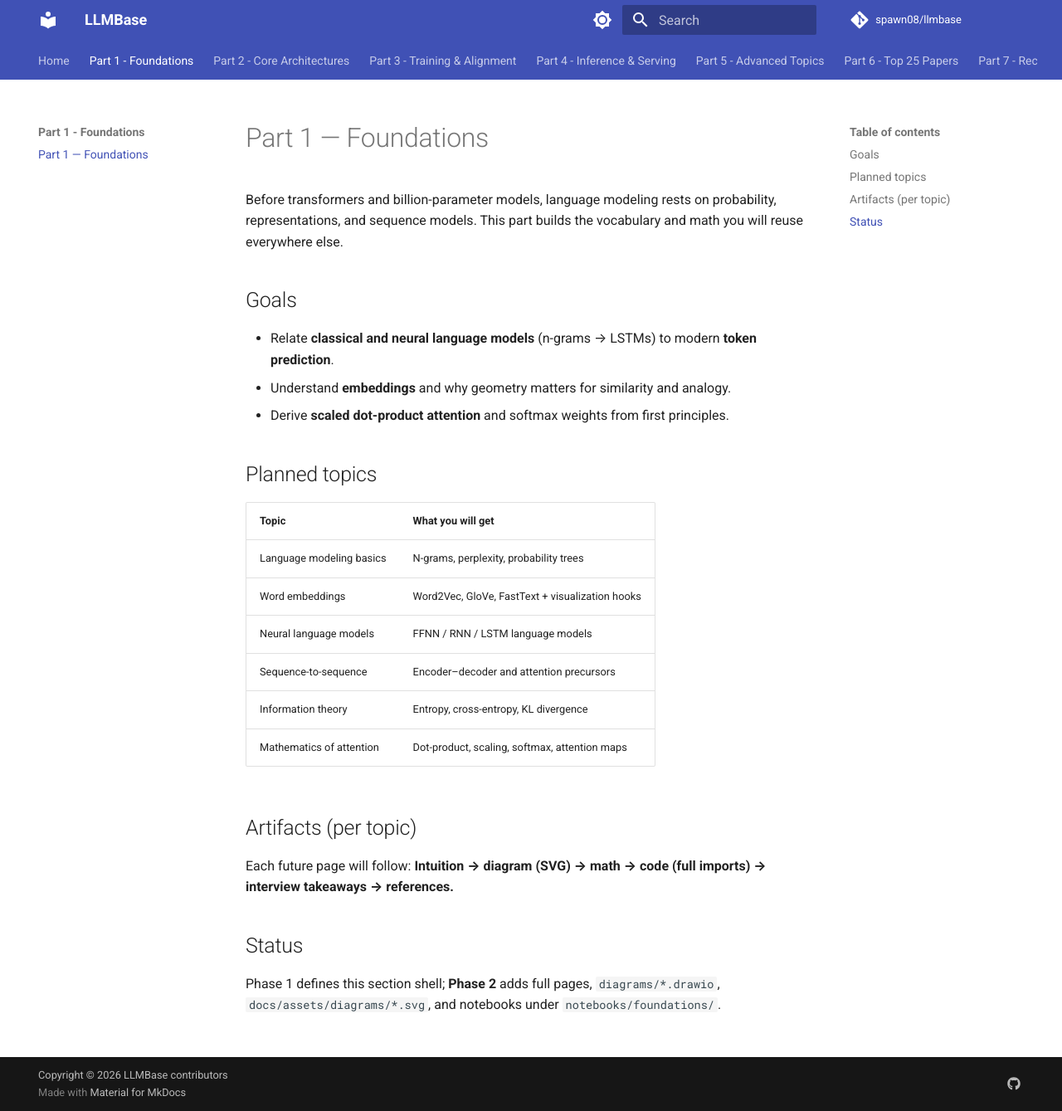
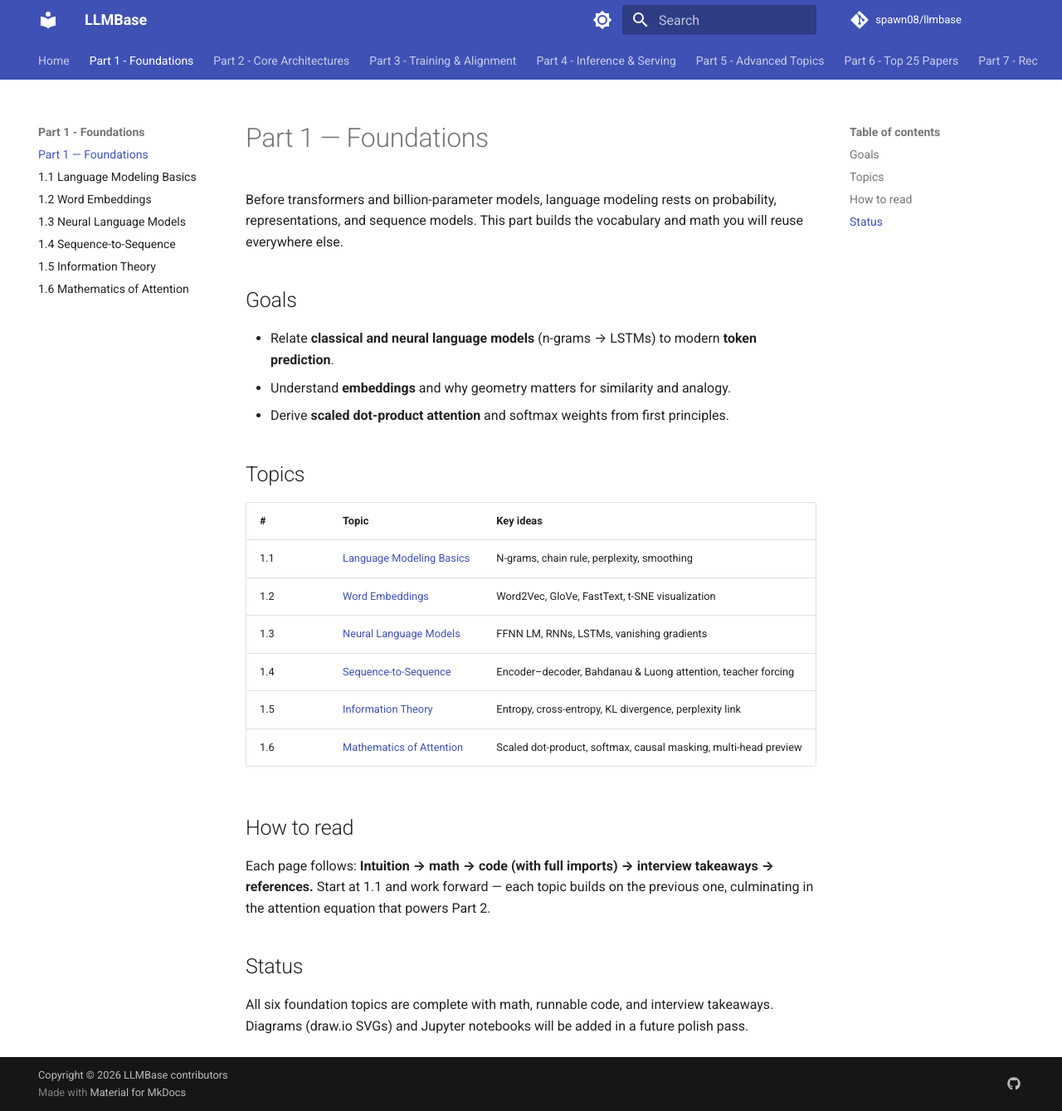
Before and after one commit to spawn08/llmbase, an MkDocs documentation site: the page built from docs/01_foundations/index.md, in a window 1280 px wide and 1339 px high. Shown: the whole window at 83% size. Built offline with MkDocs 1.6.1 and Material for MkDocs 9.7.7, drawn with Linux system fonts in a browser that asks for light colours; comment, search, counter and statistics services are not loaded.

Commit message:
docs(part1): update nav, index, and mark Phase 2 complete in roadmap
Wire all six foundation pages into mkdocs.yml nav, update the Part 1
index with linked topic table, and check off Phase 2 in README roadmap.

Made-with: Cursor

```diff
--- a/docs/01_foundations/index.md
+++ b/docs/01_foundations/index.md
@@ -8,21 +8,21 @@ Before transformers and billion-parameter models, language modeling rests on pro
 - Understand **embeddings** and why geometry matters for similarity and analogy.
 - Derive **scaled dot-product attention** and softmax weights from first principles.
 
-## Planned topics
+## Topics
 
-| Topic | What you will get |
-| --- | --- |
-| Language modeling basics | N-grams, perplexity, probability trees |
-| Word embeddings | Word2Vec, GloVe, FastText + visualization hooks |
-| Neural language models | FFNN / RNN / LSTM language models |
-| Sequence-to-sequence | Encoder–decoder and attention precursors |
-| Information theory | Entropy, cross-entropy, KL divergence |
-| Mathematics of attention | Dot-product, scaling, softmax, attention maps |
+| # | Topic | Key ideas |
+| --- | --- | --- |
+| 1.1 | [Language Modeling Basics](language_modeling_basics.md) | N-grams, chain rule, perplexity, smoothing |
+| 1.2 | [Word Embeddings](word_embeddings.md) | Word2Vec, GloVe, FastText, t-SNE visualization |
+| 1.3 | [Neural Language Models](neural_language_models.md) | FFNN LM, RNNs, LSTMs, vanishing gradients |
+| 1.4 | [Sequence-to-Sequence](sequence_to_sequence.md) | Encoder–decoder, Bahdanau & Luong attention, teacher forcing |
+| 1.5 | [Information Theory](information_theory.md) | Entropy, cross-entropy, KL divergence, perplexity link |
+| 1.6 | [Mathematics of Attention](attention_math.md) | Scaled dot-product, softmax, causal masking, multi-head preview |
 
-## Artifacts (per topic)
+## How to read
 
-Each future page will follow: **Intuition → diagram (SVG) → math → code (full imports) → interview takeaways → references.**
+Each page follows: **Intuition → math → code (with full imports) → interview takeaways → references.** Start at 1.1 and work forward — each topic builds on the previous one, culminating in the attention equation that powers Part 2.
 
 ## Status
 
-Phase 1 defines this section shell; **Phase 2** adds full pages, `diagrams/*.drawio`, `docs/assets/diagrams/*.svg`, and notebooks under `notebooks/foundations/`.
+All six foundation topics are complete with math, runnable code, and interview takeaways. Diagrams (draw.io SVGs) and Jupyter notebooks will be added in a future polish pass.
--- a/mkdocs.yml
+++ b/mkdocs.yml
@@ -60,6 +60,12 @@ nav:
   - Home: index.md
   - Part 1 - Foundations:
     - 01_foundations/index.md
+    - 1.1 Language Modeling Basics: 01_foundations/language_modeling_basics.md
+    - 1.2 Word Embeddings: 01_foundations/word_embeddings.md
+    - 1.3 Neural Language Models: 01_foundations/neural_language_models.md
+    - 1.4 Sequence-to-Sequence: 01_foundations/sequence_to_sequence.md
+    - 1.5 Information Theory: 01_foundations/information_theory.md
+    - 1.6 Mathematics of Attention: 01_foundations/attention_math.md
   - Part 2 - Core Architectures:
     - 02_core_architectures/index.md
   - Part 3 - Training & Alignment:
```
Also changed, not shown: README.md (+1 -1 lines).
